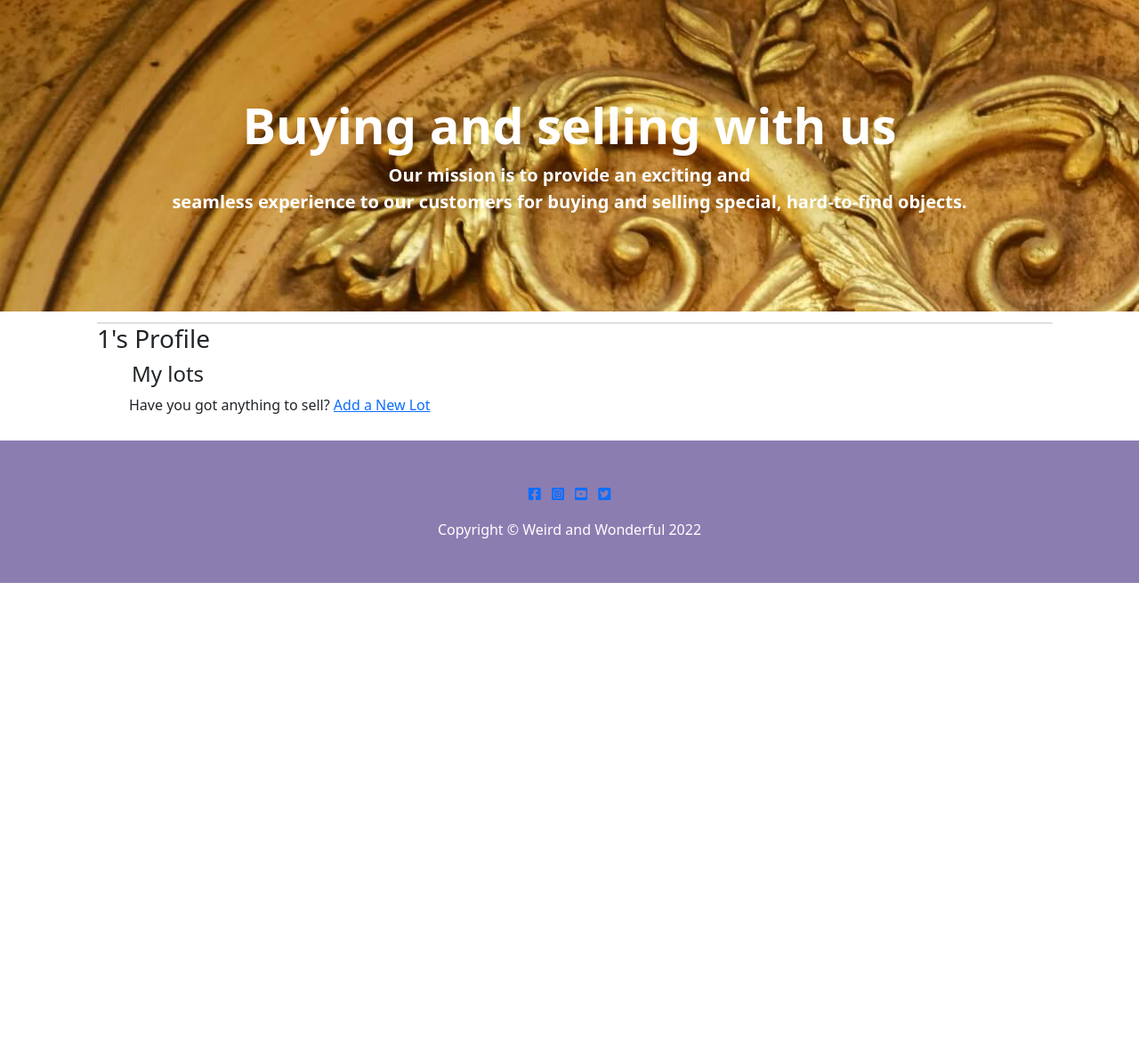
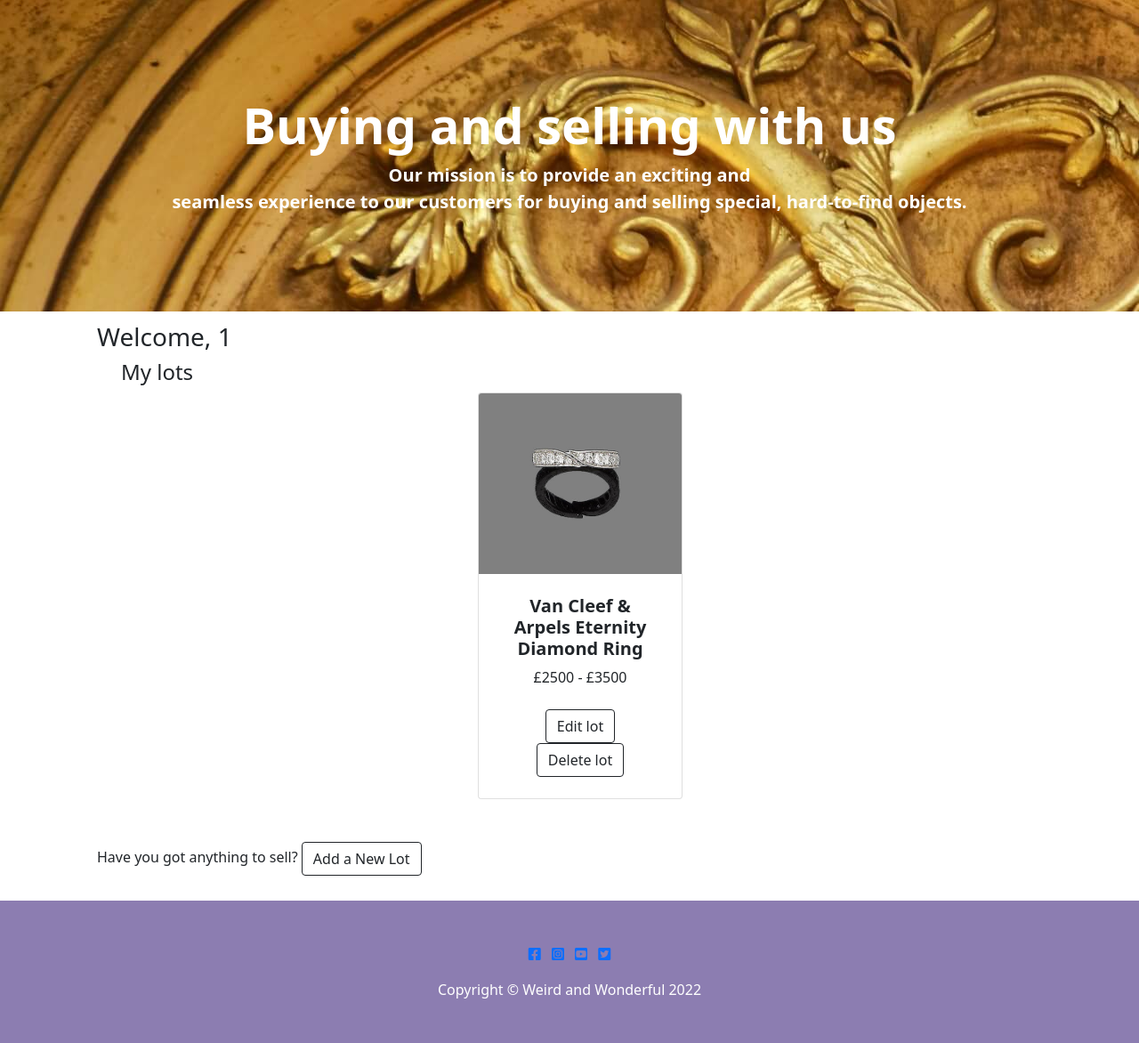
Before and after one commit to Gloria-21/weird_and_wonderful, a Flask app: page /profile/1 in a window 1280 px wide. Shown: the part 181-1353 px from the top of the page at 89% size. Before the commit the page ends 836 px from the top, so only its background shows below. Run offline with Flask 2, Linux system fonts and the light colour scheme; the visitor is signed in with stand-in values (Sample User, id 1); some libraries are stand-ins or nearby versions.

Commit message:
add card into the structure to modify later on, style the page

```diff
--- a/templates/profile.html
+++ b/templates/profile.html
@@ -3,30 +3,51 @@
 
 <div class="col-md-12 offset-m2">
   <div class="row">
-    <div>
-      <div class="card"></div>
+
     <h3 class="center-align">
-        {{ username }}'s Profile
+      Welcome, {{ username }}
     </h3>
   </div>
-    <div class="row">
-      <div class="col s12 m8 offset-m2">
-        <div class="card-panel">
-          <div class="col s10 offset-s1 m6 offset-m3">
+
+  <div class="row col s10 offset-s1 m6 offset-m3">
     <h4 class="review-header center-align">My lots</h4>
   </div>
-
+  <div class="row">
     {% for lot in lots %}
 
     {% endfor %}
   </div>
-        <div class="row">
+  <div class="row gx-4 gx-lg-5 row-cols-2 row-cols-md-3 row-cols-xl-4 justify-content-center">
+    <div class="col mb-5">
+      <div class="card h-100">
+        <!-- Product image-->
+        <img class="card-img-top" src="/static/img/diamonds.jpeg"
+          alt="A diamond eternity ring, by Van Cleef & Arpels" />
+        <!-- Product details-->
+        <div class="card-body p-4">
+          <div class="text-center">
+            <!-- Product name-->
+            <h5 class="fw-bolder">Van Cleef & Arpels Eternity Diamond Ring</h5>
+            <!-- Product price-->
+            £2500 - £3500
+          </div>
+        </div>
+        <!-- Product actions-->
+        <div class="card-footer p-4 pt-0 border-top-0 bg-transparent text-center">
+          <a class="btn btn-outline-dark mt-auto" href="">Edit lot</a>
+          <a class="btn btn-outline-dark mt-auto" href="">Delete lot</a>
+        </div>
+      </div>
+    </div>
+  </div>
+  <!--bottom secction-->
+  <div class="row justify-content-center">
     <div class="col s12">
       <p class="center-align">
         Have you got anything to sell?
-              <a href="{{ url_for('add_lot') }}">Add a New Lot</a>
+        <a class="btn btn-outline-dark mt-auto" href="{{ url_for('add_lot') }}">Add a New Lot</a>
       </p>
-          </div>
+
     </div>
   </div>
   {% endblock %}
```
Lines whose indentation alone changed are shown as unchanged.
